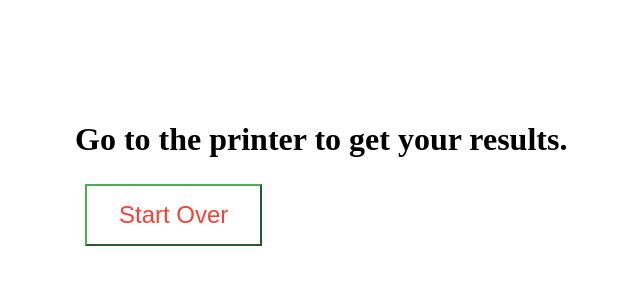
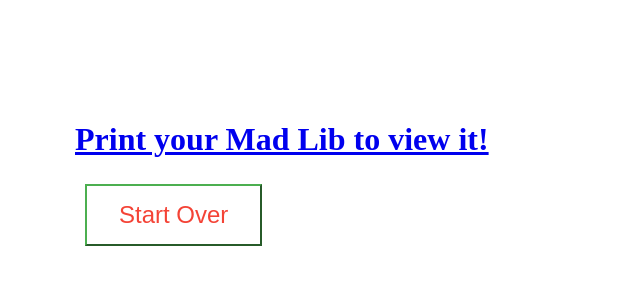
Before and after one commit to adkinsrs/santa_mad_libs, a Flask app: template app/templates/final.html in a window 1280 px wide. Shown: the top 300 px of the page, without its empty margins (265-905 px from the left). Run offline with Flask 2, Linux system fonts and the light colour scheme; the template is opened without the code that fills it: most values are stand-ins (such as "Sample title", 1, 10 or a date in 2020); parts of the project's set-up code (start-up, migrations or seed data) failed here and were passed over.

```diff
--- a/app/templates/final.html
+++ b/app/templates/final.html
@@ -16,7 +16,7 @@
 
         margin: auto;
       }
-      h1 {
+      a {
         clear: both;
       }
 
@@ -36,7 +36,7 @@
 
     @media print
     {
-      h1 {display: none;}
+      a {display: none;}
       .start_over {display: none;}
       form {display: none;}
       p {display: inline-block; font-size:150%;}
@@ -45,7 +45,7 @@
   </head>
   <body>
     <div>
-      <h1>Go to the printer to get your results.<h1>
+      <a href="javascript:window.print()"><h1>Print your Mad Lib to view it!</h1></a>
       <p name="story" style="display:none;">{{ story }}</p>
       <form action="" method="post" enctype="multipart/form-data">
         <input type="submit" class="start_over" name="start_over" value="Start Over">
```
